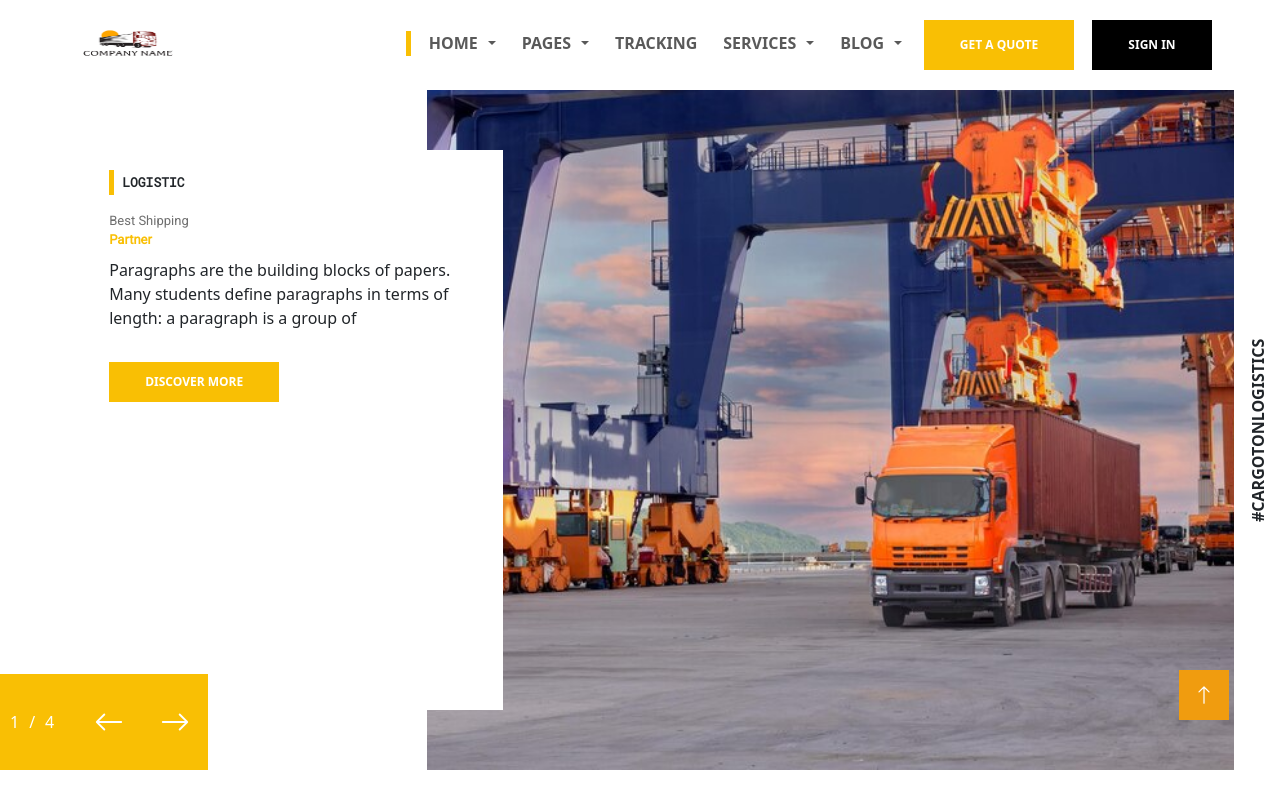
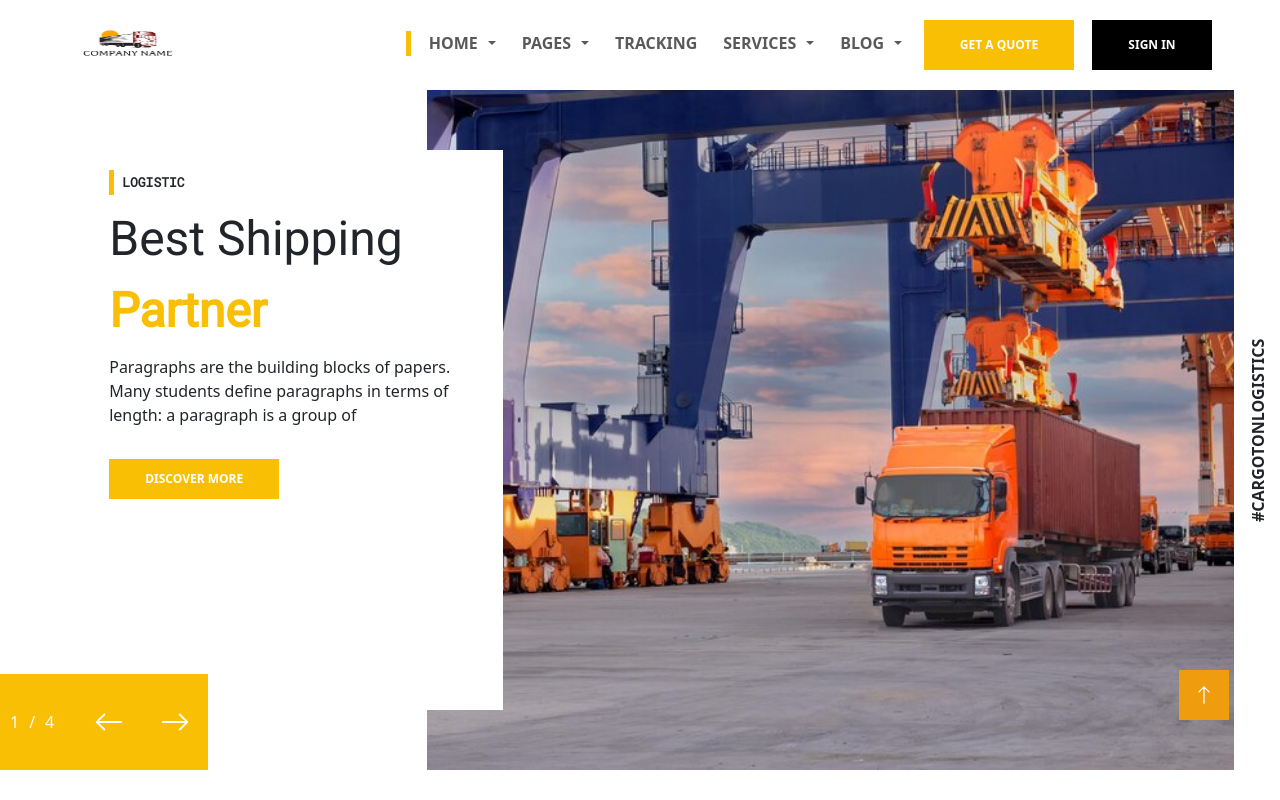
Before and after one commit to mrmuhannadh/xiteb_practical, a React (Create React App) app: page / in a window 1280 px wide. Shown: the top 800 px of the page. Built offline with nearby package versions, Linux system fonts and the light colour scheme.

Commit message:
style issue

```diff
--- a/src/components/dashboard/common/commonCarouselItem.js
+++ b/src/components/dashboard/common/commonCarouselItem.js
@@ -13,7 +13,7 @@ function CommonCarouselItem({ image }) {
               <span className="px-2">LOGISTIC</span>
             </div>
           </h5>
-          <div className="subHeading">
+          <div className="subHeadingOne">
             Best Shipping
             <span className="subHeadingHighlight">
               <br />
--- a/src/components/dashboard/style.css
+++ b/src/components/dashboard/style.css
@@ -93,7 +93,7 @@
   font-family: "Roboto Mono";
 }
 
-.subHeading{
+.subHeadingOne{
   font-family: "Roboto";
   font-size: 3rem;
 }
```
